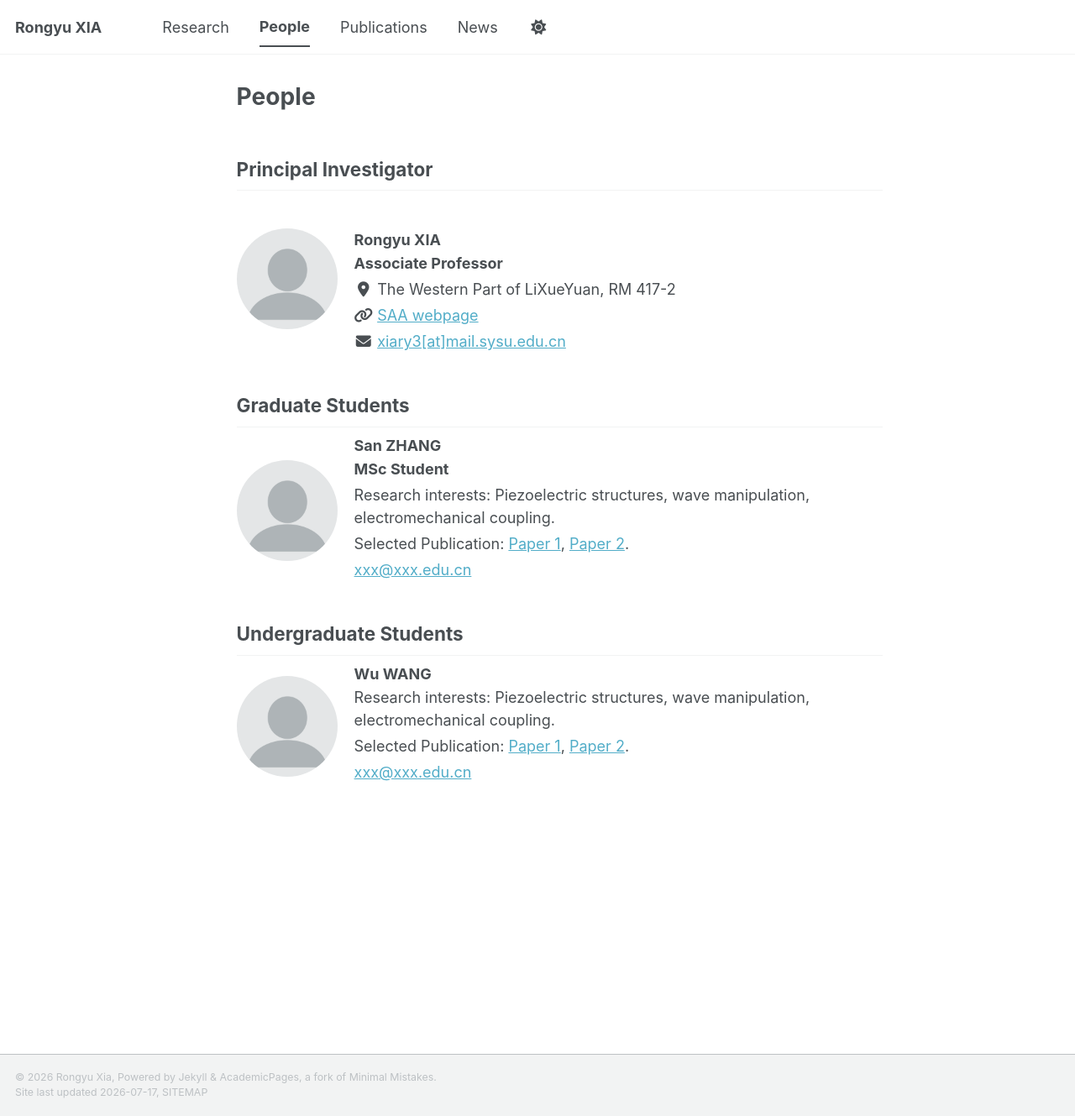
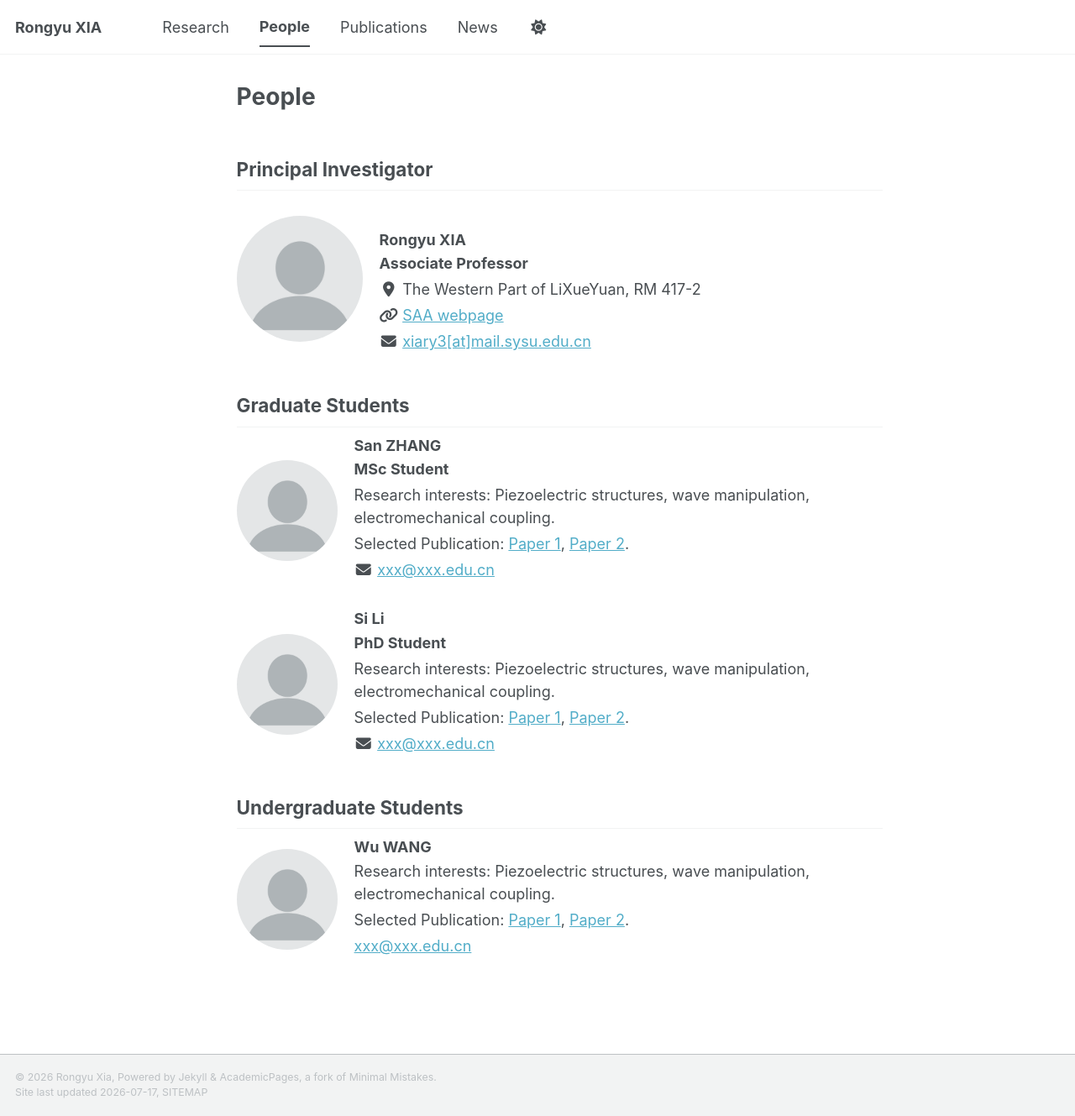
Before and after one commit to RongyuXia/rongyuxia.github.io, a Jekyll site: the page built from _pages/people.html, in a window 1280 px wide and 1329 px high. Shown: the whole window at 84% size. Built offline with Jekyll 4.4.1, drawn with Linux system fonts in a browser that asks for light colours; a style sheet for code colours, icons or effects is not loaded.

Commit message:
Update people.html

```diff
--- a/_pages/people.html
+++ b/_pages/people.html
@@ -6,11 +6,12 @@ author_profile: false
 classes: wide
 ---
 <h2>Principal Investigator</h2>
+
 <div style="display:flex; align-items:center; gap:20px; margin-bottom:30px;">
   <img src="/images/profile.png"
        style="
-       width:120px;
-       height:120px;
+       width:150px;
+       height:150px;
        object-fit:cover;
        border-radius:50%;
        flex-shrink:0;
@@ -70,6 +71,7 @@ classes: wide
       <a href="https://www.sysu.edu.cn">Paper 2</a>.
     </p>
     <p style="margin:4px 0;">
+      <i class="fas fa-fw fa-envelope"></i>
       <a href="mailto:xxx@xxx.edu.cn">
         xxx@xxx.edu.cn
       </a>
@@ -77,6 +79,41 @@ classes: wide
   </div>
 </div>
 
+<div style="display:flex; align-items:center; gap:20px; margin-bottom:30px;">
+  <img src="/images/profile.png"
+       style="
+       width:120px;
+       height:120px;
+       object-fit:cover;
+       border-radius:50%;
+       flex-shrink:0;
+       ">
+  <div>
+    <h3 style="margin:0;">
+      Si Li
+    </h3>
+    <p style="margin:4px 0;">
+      <strong>PhD Student</strong>
+    </p>
+    <p style="margin:4px 0;">
+      Research interests:
+      Piezoelectric structures,
+      wave manipulation,
+      electromechanical coupling.
+    </p>
+    <p style="margin:4px 0;">
+      Selected Publication:
+      <a href="https://www.sysu.edu.cn">Paper 1</a>,
+      <a href="https://www.sysu.edu.cn">Paper 2</a>.
+    </p>
+    <p style="margin:4px 0;">
+      <i class="fas fa-fw fa-envelope"></i>
+      <a href="mailto:xxx@xxx.edu.cn">
+        xxx@xxx.edu.cn
+      </a>
+    </p>
+  </div>
+</div>
 
 <h2>Undergraduate Students</h2>
 
```
